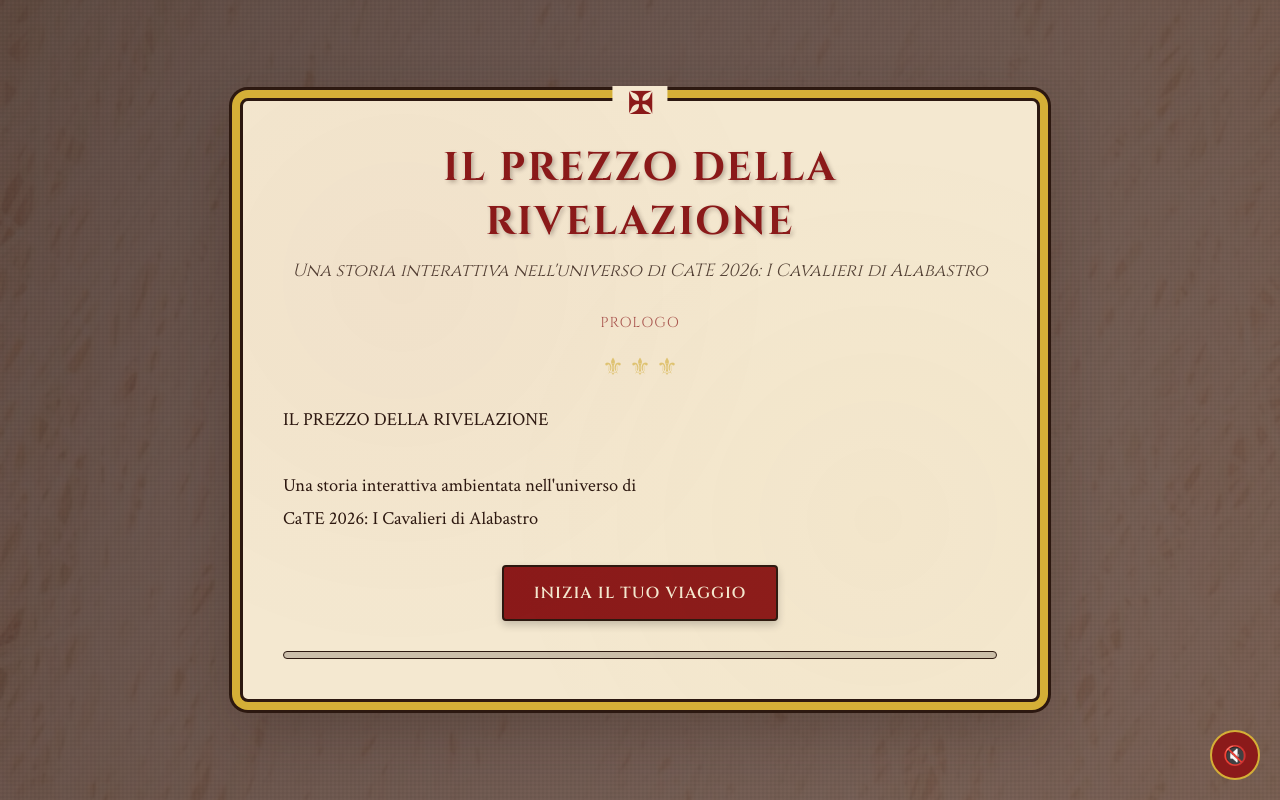
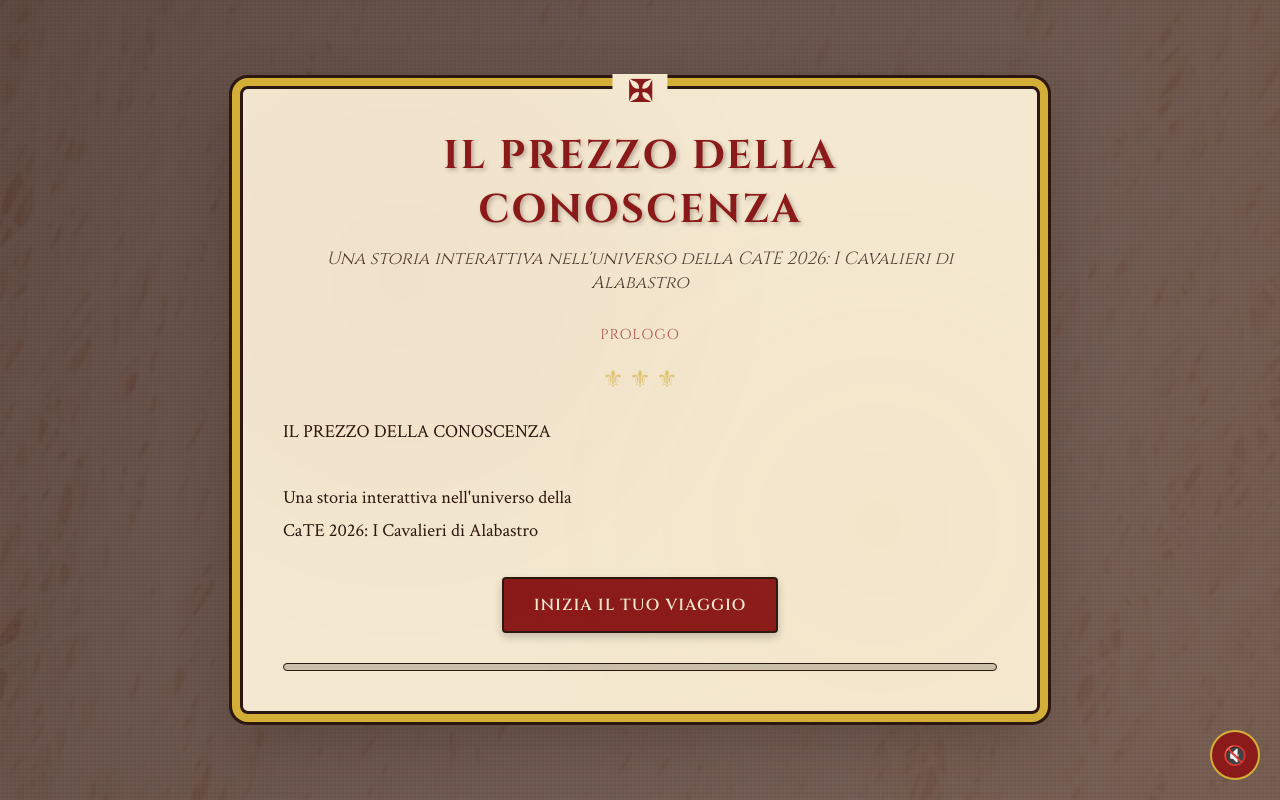
Before and after one commit to D3Br4nd/codex-templaris-i, a plain HTML site: page index-no-images.html in a window 1280 px wide. Drawn offline with Linux system fonts and the light colour scheme.

Commit message:
aggiustamenti

```diff
--- a/index-no-images.html
+++ b/index-no-images.html
@@ -3,7 +3,7 @@
 <head>
     <meta charset="UTF-8">
     <meta name="viewport" content="width=device-width, initial-scale=1.0">
-    <title>Il Prezzo della Rivelazione - CaTE 2026</title>
+    <title>IL PREZZO DELLA CONOSCENZA - CaTE 2026</title>
     <link rel="preconnect" href="https://fonts.googleapis.com">
     <link rel="preconnect" href="https://fonts.gstatic.com" crossorigin>
     <link href="https://fonts.googleapis.com/css2?family=Cinzel:wght@400;600;700&family=Crimson+Text:ital,wght@0,400;0,600;1,400&display=swap" rel="stylesheet">
@@ -343,8 +343,8 @@
     <div id="path-indicator" class="path-indicator"></div>
 
     <div id="game-container">
-        <h1 id="title">Il Prezzo della Rivelazione</h1>
-        <div class="subtitle">Una storia interattiva nell'universo di CaTE 2026: I Cavalieri di Alabastro</div>
+        <h1 id="title">IL PREZZO DELLA CONOSCENZA</h1>
+        <div class="subtitle">Una storia interattiva nell'universo della CaTE 2026: I Cavalieri di Alabastro</div>
 
         <div class="scene-indicator" id="scene-indicator"></div>
         <div class="ornament">⚜ ⚜ ⚜</div>
@@ -376,11 +376,11 @@
         // Database passaggi
         const passages = {
             0: {
-                title: "Il Prezzo della Rivelazione",
+                title: "IL PREZZO DELLA CONOSCENZA",
                 scene: "Prologo",
-                text: `IL PREZZO DELLA RIVELAZIONE
-
-Una storia interattiva ambientata nell'universo di
+                text: `IL PREZZO DELLA CONOSCENZA
+
+Una storia interattiva nell'universo della
 CaTE 2026: I Cavalieri di Alabastro`,
                 choices: [
                     { text: "Inizia il tuo viaggio", next: 1 }
@@ -626,7 +626,7 @@ Gli altri membri applaudono. Elena si avvicina con una cartella.
 
 Dario gli stringe la mano con forza.
 
-"Investirò nei tuoi progetti, fratello. Ma ti aspetto risultati."
+"Investirò nei tuoi progetti, fratello. Ma mi aspetto risultati."
 
 Fra Giovanni resta in disparte, sguardo triste.`,
                 choices: [
@@ -779,7 +779,7 @@ Apre il libro. Pagine scritte a mano, disegni di simboli.
 
 Giovanni scuote la testa tristemente.
 
-"L'ultimo morì nel 1987. Era mio zio. Mi raccontò tutto prima di andarsene. Mi fece giurare di non cercare mai il Codex. Mi disse che chi lo cerca con intenzioni sbagliate, diventa parte della profezia oscura."
+"L'ultimo discendente morì nel 1987. Era mio zio. Mi raccontò tutto prima di andarsene. Mi fece giurare di non cercare mai il Codex. Mi disse che chi lo cerca con intenzioni sbagliate, diventa parte della profezia oscura."
 
 Marco sente il peso di quelle parole.`,
                 choices: [
@@ -1349,7 +1349,7 @@ Troppo tardi.`,
                 scene: "Epilogo - Il Vero Tesoro",
                 text: function(game) {
                     if (game.lastChoice === "heroic_ending") {
-                        return `<em>EPILOGO: IL VERO TESORO</em>\n\nMarco viene processato. Sei mesi di arresti domiciliari, poi assolto per collaborazione.\n\nLascia l'accademia. Si ritira in un monastero benedettino.\n\n10 anni dopo, prende i voti. Diventa Fra Marco.\n\nVive 40 anni nel monastero. Diventa maestro dei novizi.\n\nScrive un libro: "Il Prezzo della Rivelazione - Memorie di un Ex-Cercatore".\n\nMuore a 75 anni, in pace.\n\nLe sue ultime parole:\n\n<em>"Ho trovato ciò che cercavo. Non era nella reliquia. Era in me."</em>\n\n───────────\n\n<em>Il vero tesoro non è mai un oggetto.\nÈ la trasformazione dell'anima.\n\nMarco ha rinunciato al potere per trovare la libertà.\nHa perso tutto per guadagnare se stesso.\n\nE tu? Quale tesoro cerchi davvero?</em>`;
+                        return `<em>EPILOGO: IL VERO TESORO</em>\n\nMarco viene processato. Sei mesi di arresti domiciliari, poi assolto per collaborazione.\n\nLascia l'accademia. Si ritira in un monastero benedettino.\n\n10 anni dopo, prende i voti. Diventa Fra Marco.\n\nVive 40 anni nel monastero. Diventa maestro dei novizi.\n\nScrive un libro: "IL PREZZO DELLA CONOSCENZA - Memorie di un Ex-Cercatore".\n\nMuore a 75 anni, in pace.\n\nLe sue ultime parole:\n\n<em>"Ho trovato ciò che cercavo. Non era nella reliquia. Era in me."</em>\n\n───────────\n\n<em>Il vero tesoro non è mai un oggetto.\nÈ la trasformazione dell'anima.\n\nMarco ha rinunciato al potere per trovare la libertà.\nHa perso tutto per guadagnare se stesso.\n\nE tu? Quale tesoro cerchi davvero?</em>`;
                     } else {
                         return `<em>EPILOGO: LA FUGA IMPERFETTA</em>\n\nMarco distrugge i file ma fugge invece di confessare.\n\nVive nascosto per 12 anni. Cambia identità, si sposta continuamente.\n\nIl Codex è ritardato ma non fermato. Elena aveva altri backup.\n\nMarco muore a 38 anni in un incidente stradale.\n\nFra Giovanni, anni dopo, contatta le autorità. Testimonia. La Loggia viene smantellata.\n\nMa Marco non vede la fine.\n\n───────────\n\n<em>Marco ha fatto la cosa giusta. Ma a metà.\n\nHa rallentato il male. Ma non lo ha fermato.\n\nA volte il bene richiede sacrificio completo.\nA volte la mezza misura non basta.\n\nHa salvato la sua vita. Ma ha perso la sua pace.\n\nE tu? Avresti avuto più coraggio?</em>`;
                     }
```
Also changed, not shown: index.html (+10 -12 lines), 2 other files.
